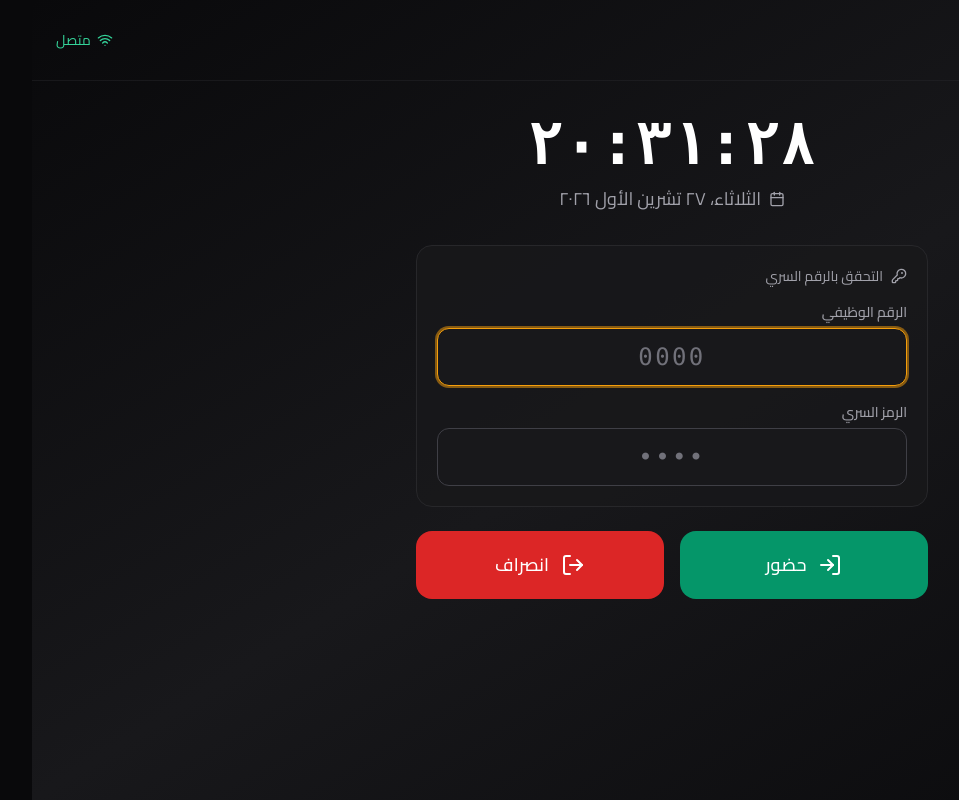
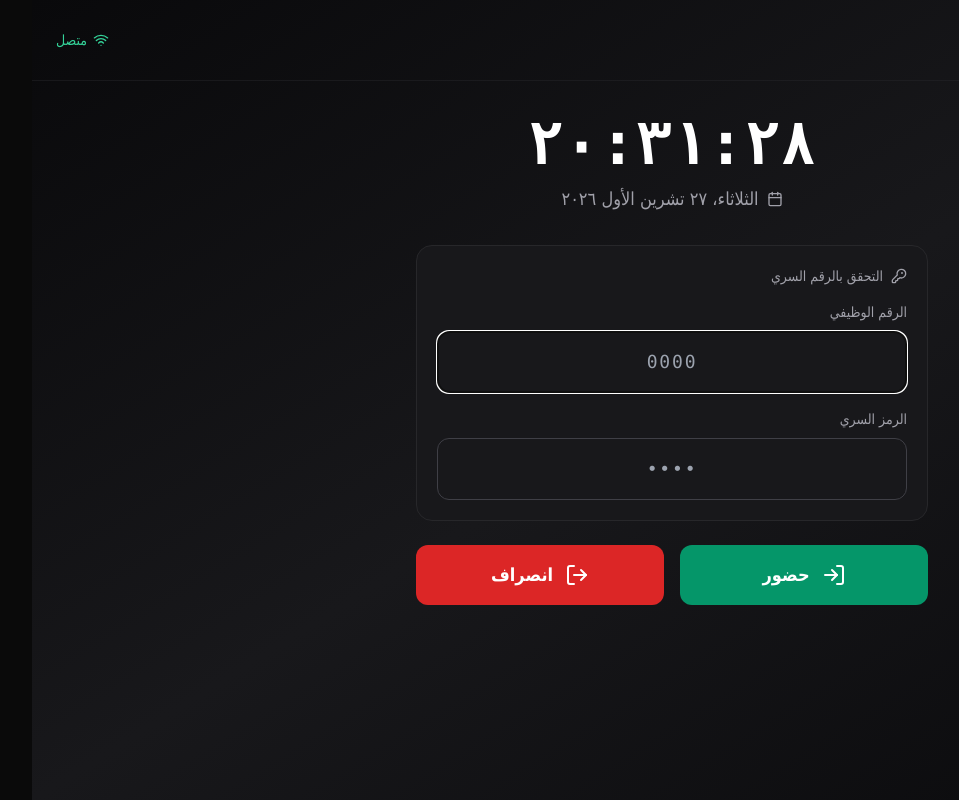
Before and after one commit to uneu2bb/cafe-staff-pro, a Next.js app: page /kiosk in a window 1280 px wide. Shown: the whole page, without its empty margins (255-1214 px from the left). Built offline with nearby package versions, Linux system fonts and the light colour scheme.

Commit message:
fix: minimal stable app structure for Vercel build

```diff
--- a/src/app/globals.css
+++ b/src/app/globals.css
@@ -1,46 +1,69 @@
-@import url('https://fonts.googleapis.com/css2?family=Cairo:wght@400;500;600;700&display=swap');
-
 @tailwind base;
 @tailwind components;
 @tailwind utilities;
 
-html {
-  direction: rtl;
-}
-
 body {
-  font-family: 'Cairo', Tahoma, Arial, sans-serif;
+  font-family: Tahoma, Arial, sans-serif;
   background: #0a0a0a;
   color: #f5f5f5;
+  margin: 0;
   min-height: 100vh;
 }
 
-@layer components {
 .btn-primary {
-    @apply bg-amber-700 hover:bg-amber-600 text-white font-medium px-5 py-2.5 rounded-xl transition-all;
+  background: #b45309;
+  color: white;
+  border: none;
+  border-radius: 12px;
+  padding: 12px 20px;
+  font-weight: 600;
+  cursor: pointer;
 }
-  .btn-secondary {
-    @apply bg-zinc-800 hover:bg-zinc-700 text-zinc-100 font-medium px-5 py-2.5 rounded-xl border border-zinc-700;
+
+.btn-success {
+  background: #059669;
+  color: white;
+  border: none;
+  border-radius: 12px;
+  padding: 16px 20px;
+  font-weight: 600;
+  cursor: pointer;
+  width: 100%;
 }
+
 .btn-danger {
-    @apply bg-red-600 hover:bg-red-500 text-white font-medium px-5 py-2.5 rounded-xl;
+  background: #dc2626;
+  color: white;
+  border: none;
+  border-radius: 12px;
+  padding: 16px 20px;
+  font-weight: 600;
+  cursor: pointer;
+  width: 100%;
 }
-  .btn-success {
-    @apply bg-emerald-600 hover:bg-emerald-500 text-white font-medium px-5 py-2.5 rounded-xl;
+
+.card {
+  background: #18181b;
+  border: 1px solid #27272a;
+  border-radius: 16px;
+  padding: 20px;
 }
-  .card {
-    @apply bg-zinc-900/80 border border-zinc-800 rounded-2xl p-5;
+
+.input-field {
+  width: 100%;
+  background: #18181b;
+  border: 1px solid #3f3f46;
+  border-radius: 12px;
+  padding: 14px;
+  color: #f5f5f5;
+  font-size: 18px;
+  box-sizing: border-box;
+  text-align: center;
 }
-  .input-field {
-    @apply w-full bg-zinc-900 border border-zinc-700 rounded-xl px-4 py-3 text-zinc-100 placeholder:text-zinc-500 focus:outline-none focus:ring-2 focus:ring-amber-500/50 focus:border-amber-500;
+
+.label {
+  display: block;
+  color: #a1a1aa;
+  font-size: 14px;
+  margin-bottom: 8px;
 }
-  .label {
-    @apply block text-sm font-medium text-zinc-400 mb-1.5;
-  }
-  .stat-card {
-    @apply card flex flex-col gap-1;
-  }
-  .badge {
-    @apply inline-flex items-center px-2.5 py-0.5 rounded-full text-xs font-medium border;
-  }
-}
--- a/src/app/layout.tsx
+++ b/src/app/layout.tsx
@@ -8,14 +8,12 @@ export const metadata: Metadata = {
 
 export default function RootLayout({
   children,
-}: {
+}: Readonly<{
   children: React.ReactNode
-}) {
+}>) {
   return (
-    <html lang="ar" dir="rtl" className="dark">
-      <body className="antialiased min-h-screen bg-zinc-950 text-zinc-100">
-        {children}
-      </body>
+    <html lang="ar" dir="rtl">
+      <body>{children}</body>
     </html>
   )
 }
--- a/src/app/page.tsx
+++ b/src/app/page.tsx
@@ -1,25 +1,20 @@
-export const dynamic = 'force-dynamic'
+import Link from 'next/link'
 
-import { redirect } from 'next/navigation'
-import { createClient } from '@/lib/supabase/server'
-
-export default async function HomePage() {
-  const supabase = await createClient()
-  const { data: { user } } = await supabase.auth.getUser()
-
-  if (!user) {
-    redirect('/login')
-  }
-
-  const { data: profile } = await supabase
-    .from('profiles')
-    .select('role')
-    .eq('id', user.id)
-    .single()
-
-  if (profile?.role === 'employee') {
-    redirect('/kiosk')
-  }
-
-  redirect('/dashboard')
+export default function HomePage() {
+  return (
+    <div style={{ minHeight: '100vh', display: 'flex', alignItems: 'center', justifyContent: 'center', padding: 24 }}>
+      <div className="card" style={{ maxWidth: 420, width: '100%', textAlign: 'center' }}>
+        <h1 style={{ marginTop: 0 }}>Cafe Staff Pro</h1>
+        <p style={{ color: '#a1a1aa' }}>نظام إدارة الموظفين والحضور والانصراف</p>
+        <div style={{ display: 'grid', gap: 12, marginTop: 24 }}>
+          <Link href="/login" className="btn-primary" style={{ display: 'block', textDecoration: 'none' }}>
+            تسجيل الدخول
+          </Link>
+          <Link href="/kiosk" className="btn-success" style={{ display: 'block', textDecoration: 'none' }}>
+            شاشة الحضور
+          </Link>
+        </div>
+      </div>
+    </div>
+  )
 }
```
Also changed, not shown: src/middleware.ts (+4 -5 lines), next-env.d.ts (added). Lines whose indentation alone changed are shown as unchanged.
